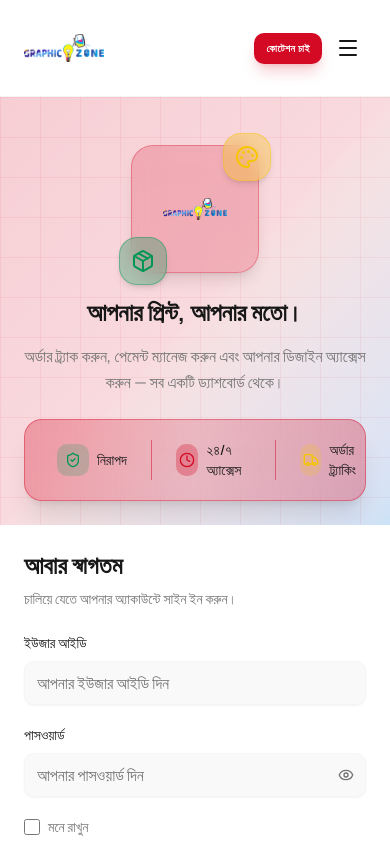
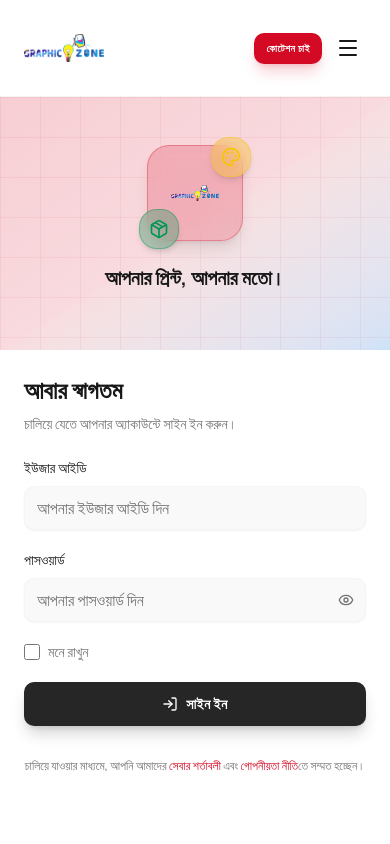
Before and after one commit to khalid586/graphic-zone, a Next.js app: page /login in a window 390 px wide. Shown: the top 844 px of the page. Built offline with nearby package versions, Linux system fonts and the light colour scheme.

Commit message:
UPD : Auth page re-designed

```diff
--- a/src/components/auth/AuthPage.tsx
+++ b/src/components/auth/AuthPage.tsx
@@ -40,30 +40,30 @@ const BrandPanel = () => (
                     transition={{ duration: 0.8, delay: 0.2 }}
                     className="relative mb-6 sm:mb-8 lg:mb-12"
                 >
-                    <div className="w-32 h-32 rounded-3xl bg-primary/20 backdrop-blur-sm border border-primary/30 flex items-center justify-center p-4 shadow-lg">
+                    <div className="w-24 h-24 sm:w-32 sm:h-32 rounded-3xl bg-primary/20 backdrop-blur-sm border border-primary/30 flex items-center justify-center p-3 sm:p-4 shadow-lg">
                         <Image
                             src={LogoImage}
                             alt="Graphic Zone Logo"
                             width={64}
                             height={64}
-                            className="w-16 h-16 object-contain"
+                            className="w-12 h-12 sm:w-16 sm:h-16 object-contain"
                         />
                     </div>
                     <motion.div
                         initial={{ opacity: 0, scale: 0 }}
                         animate={{ opacity: 1, scale: 1 }}
                         transition={{ duration: 0.5, delay: 0.6 }}
-                        className="absolute -top-3 -right-3 w-12 h-12 rounded-2xl bg-warning/30 backdrop-blur-sm border border-warning/40 flex items-center justify-center shadow-md"
+                        className="absolute -top-2 -right-2 sm:-top-3 sm:-right-3 w-10 h-10 sm:w-12 sm:h-12 rounded-2xl bg-warning/30 backdrop-blur-sm border border-warning/40 flex items-center justify-center shadow-md"
                     >
-                        <Palette className="w-6 h-6 text-warning" />
+                        <Palette className="w-5 h-5 sm:w-6 sm:h-6 text-warning" />
                     </motion.div>
                     <motion.div
                         initial={{ opacity: 0, scale: 0 }}
                         animate={{ opacity: 1, scale: 1 }}
                         transition={{ duration: 0.5, delay: 0.8 }}
-                        className="absolute -bottom-3 -left-3 w-12 h-12 rounded-2xl bg-success/30 backdrop-blur-sm border border-success/40 flex items-center justify-center shadow-md"
+                        className="absolute -bottom-2 -left-2 sm:-bottom-3 sm:-left-3 w-10 h-10 sm:w-12 sm:h-12 rounded-2xl bg-success/30 backdrop-blur-sm border border-success/40 flex items-center justify-center shadow-md"
                     >
-                        <Package className="w-6 h-6 text-success" />
+                        <Package className="w-5 h-5 sm:w-6 sm:h-6 text-success" />
                     </motion.div>
                 </motion.div>
 
@@ -72,45 +72,13 @@ const BrandPanel = () => (
                     initial={{ opacity: 0, y: 20 }}
                     animate={{ opacity: 1, y: 0 }}
                     transition={{ duration: 0.8, delay: 0.4 }}
-                    className="text-center max-w-sm"
+                    className="text-center max-w-sm px-4"
                 >
-                    <h2 className="text-2xl xl:text-3xl font-bold text-foreground mb-4 leading-tight">
+                    <h2 className="text-xl sm:text-2xl xl:text-3xl font-bold text-foreground mb-3 sm:mb-4 leading-tight">
                         আপনার প্রিন্ট, আপনার মতো।
                     </h2>
-                    <p className="text-muted-foreground text-base leading-relaxed">
-                        অর্ডার ট্র্যাক করুন, পেমেন্ট ম্যানেজ করুন এবং আপনার ডিজাইন অ্যাক্সেস করুন — সব একটি ড্যাশবোর্ড থেকে।
-                    </p>
                 </motion.div>
             </div>
-
-            {/* Bottom trust indicators */}
-            <motion.div
-                initial={{ opacity: 0, y: 20 }}
-                animate={{ opacity: 1, y: 0 }}
-                transition={{ duration: 0.8, delay: 0.6 }}
-                className="flex items-center gap-6 text-sm bg-gradient-to-r from-primary/30 via-primary/20 to-primary/30 backdrop-blur-md px-8 py-5 rounded-2xl border border-primary/40 shadow-xl"
-            >
-                <div className="flex items-center gap-2 text-foreground font-medium">
-                    <div className="w-8 h-8 rounded-lg bg-success/20 flex items-center justify-center">
-                        <ShieldCheck className="w-4 h-4 text-success" />
-                    </div>
-                    <span>নিরাপদ</span>
-                </div>
-                <Separator orientation="vertical" className="h-5 bg-primary/50" />
-                <div className="flex items-center gap-2 text-foreground font-medium">
-                    <div className="w-8 h-8 rounded-lg bg-primary/30 flex items-center justify-center">
-                        <Clock className="w-4 h-4 text-primary" />
-                    </div>
-                    <span>২৪/৭ অ্যাক্সেস</span>
-                </div>
-                <Separator orientation="vertical" className="h-5 bg-primary/50" />
-                <div className="flex items-center gap-2 text-foreground font-medium">
-                    <div className="w-8 h-8 rounded-lg bg-warning/20 flex items-center justify-center">
-                        <Truck className="w-4 h-4 text-warning" />
-                    </div>
-                    <span>অর্ডার ট্র্যাকিং</span>
-                </div>
-            </motion.div>
         </div>
     </div >
 );
```
